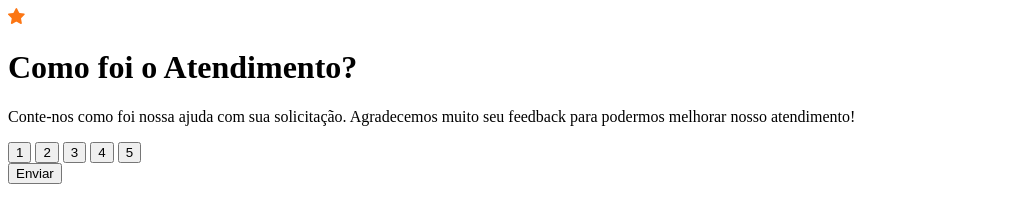
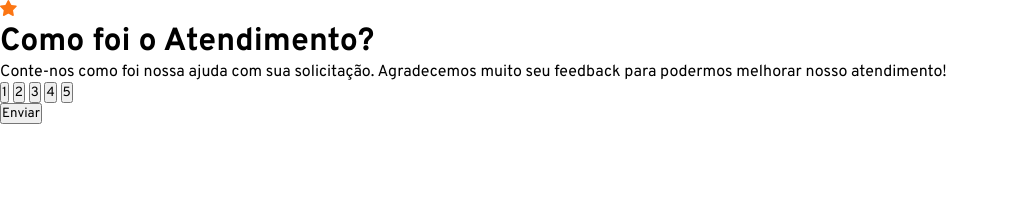
Before and after one commit to Gustavo-Nasci/feedbackgusta, a plain HTML site: page index.html in a window 1280 px wide. Shown: the whole page, without its empty margins (0-1009 px from the left). Drawn offline with Linux system fonts and the light colour scheme.

Commit message:
quarto commit do HTML e primeiro commit do CSS

```diff
--- a/index.html
+++ b/index.html
@@ -3,6 +3,10 @@
 <head>
     <meta charset="UTF-8">
     <meta name="viewport" content="width=device-width, initial-scale=1.0">
+    <link rel="stylesheet" href="style.css">
+    <link rel="preconnect" href="https://fonts.googleapis.com">
+    <link rel="preconnect" href="https://fonts.gstatic.com" crossorigin>
+    <link href="https://fonts.googleapis.com/css2?family=Overpass:ital,wght@0,100..900;1,100..900&display=swap" rel="stylesheet">
     <script src="./scripts.js"></script>
     <title>Document</title>
 </head>
--- a/style.css
+++ b/style.css
@@ -0,0 +1,6 @@
+* {
+    margin: 0;
+    padding: 0;
+    box-sizing: border-box;
+    font-family: "Overpass", sans-serif;
+}
```
